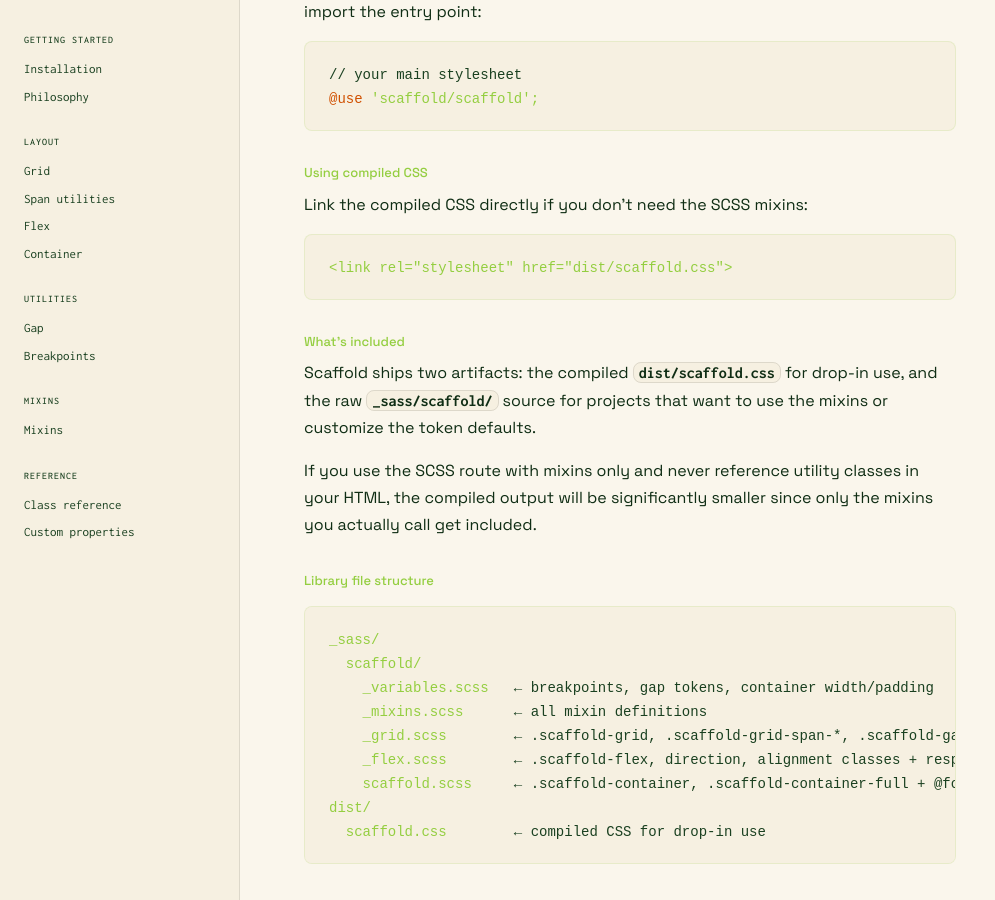
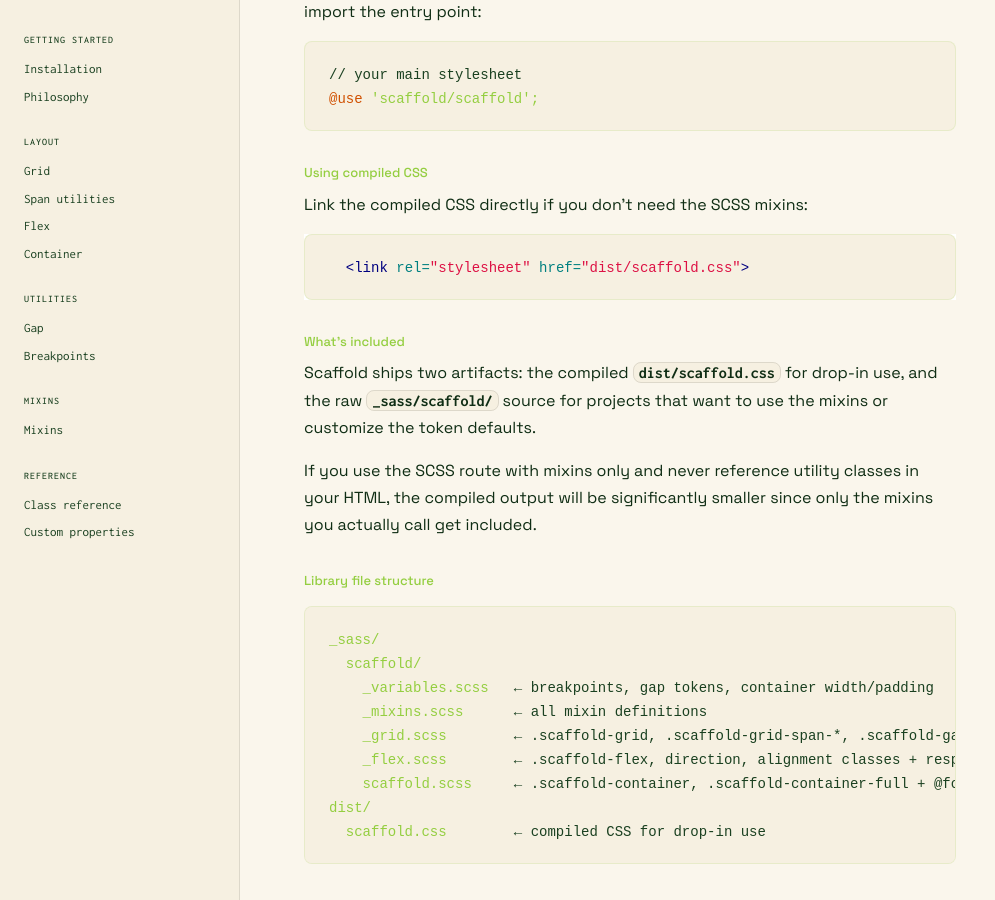
Before and after one commit to naher94/scaffoldcss, a Jekyll site: the page built from docs.html, in a window 1280 px wide and 900 px high, scrolled down 572 px. Shown: the whole window, without its empty margins (0-995 px from the left). Built offline with Jekyll 4.4.1, drawn with Linux system fonts in a browser that asks for light colours.

Commit message:
Code block swapped out

```diff
--- a/_docs/install.html
+++ b/_docs/install.html
@@ -14,7 +14,10 @@ sort: 1
 
 <h3>Using compiled CSS</h3>
 <p>Link the compiled CSS directly if you don't need the SCSS mixins:</p>
-<pre><code>&lt;link rel=<span class="val">"stylesheet"</span> href=<span class="val">"dist/scaffold.css"</span>&gt;</code></pre>
+
+{% highlight html %}
+  <link rel="stylesheet" href="dist/scaffold.css">
+{% endhighlight %}
 
 <h3>What's included</h3>
 <p>Scaffold ships two artifacts: the compiled <code>dist/scaffold.css</code> for drop-in use, and the raw <code>_sass/scaffold/</code> source for projects that want to use the mixins or customize the token defaults.</p>
```
